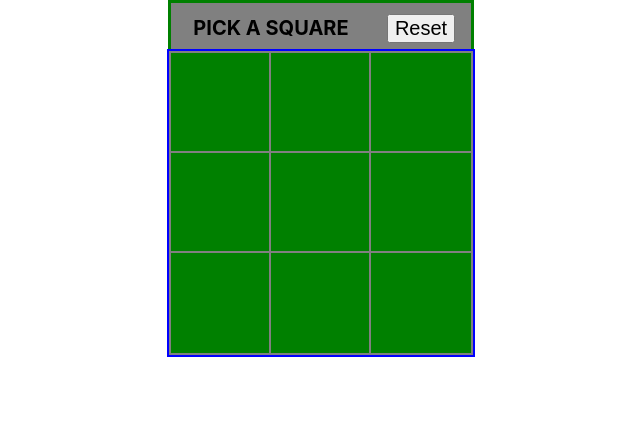
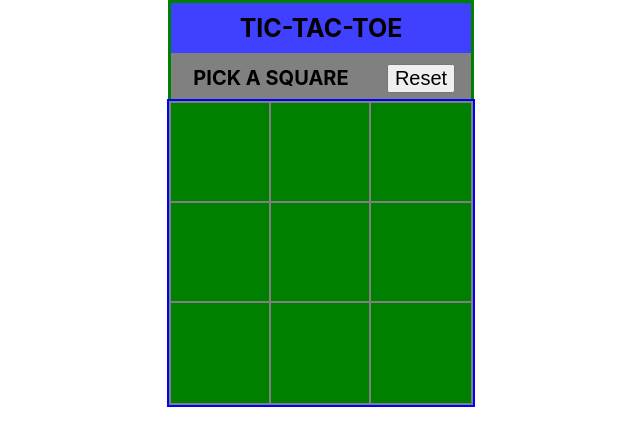
Before and after one commit to GreatDeveloper66/tic--tac-toe, a React (Create React App) app: page / in a window 1280 px wide. Shown: the top 446 px of the page, without its empty margins (319-959 px from the left). Built offline with nearby package versions, Linux system fonts and the light colour scheme.

Commit message:
Add header div

```diff
--- a/src/App.css
+++ b/src/App.css
@@ -8,7 +8,7 @@
 }
 .App {
   display: grid;
-  grid-template: 50px 300px/300px;
+  grid-template: 50px 50px 300px/300px;
   border: 3px solid green;
   justify-items: center;
   align-items: center;
@@ -67,3 +67,16 @@ button {
   font-size: 20px;
   color: black;
 }
+
+.header {
+  display: grid;
+  grid-template: 1fr/1fr;
+  width: 100%;
+  height: 100%;
+  justify-items: center;
+  align-items: center;
+  text-transform: uppercase;
+  font-size: 25px;
+  font-weight: bold;
+  background-color: rgba(0,0,255,0.75);
+}
--- a/src/App.js
+++ b/src/App.js
@@ -100,6 +100,9 @@ class App extends React.Component {
 
   render() {
     return (<div className="App">
+      <div className = "header">
+        Tic-Tac-Toe
+      </div>
       <div className="Status">
         {this.state.message}
         <button onClick={this.handleReset}>Reset</button>
```
